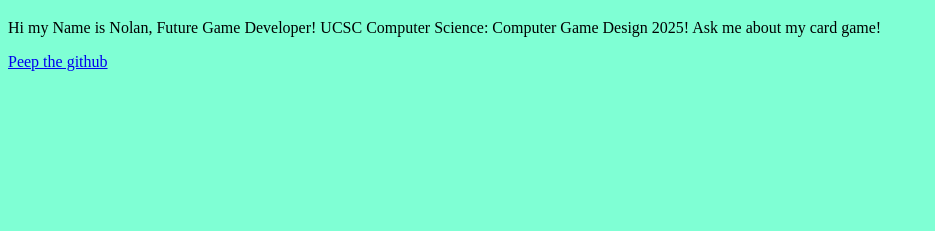
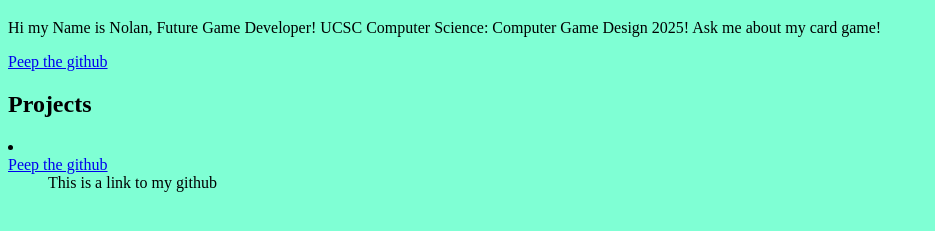
Before and after one commit to Nolan-UCSC/website, a plain HTML site: page basic_template.html in a window 1280 px wide. Shown: the part 61-292 px from the top of the page, without its empty margins (0-935 px from the left). Drawn offline with Linux system fonts and the light colour scheme.

Commit message:
updating a basic website
spent some time in class to create a newer website

```diff
--- a/basic_template.html
+++ b/basic_template.html
@@ -3,6 +3,7 @@
     <head>
         <title>My Personal Website</title>
         <meta name = "description" content="Our First Page">
+
     </head>
     <body style="background-color:aquamarine;">
 
@@ -16,6 +17,17 @@
         </p>
         <a href="https://github.com/Nolan-UCSC">
             Peep the github
-          </a>
+        </a>
+        <h2>Projects</h2>
+        <li>
+            <dt> <a href="https://github.com/Nolan-UCSC">
+                Peep the github
+                </a>
+            </dt>
+            <dd>
+                This is a link to my github
+            </dd>
+
+        </li>
     </body>
 </html>
```
